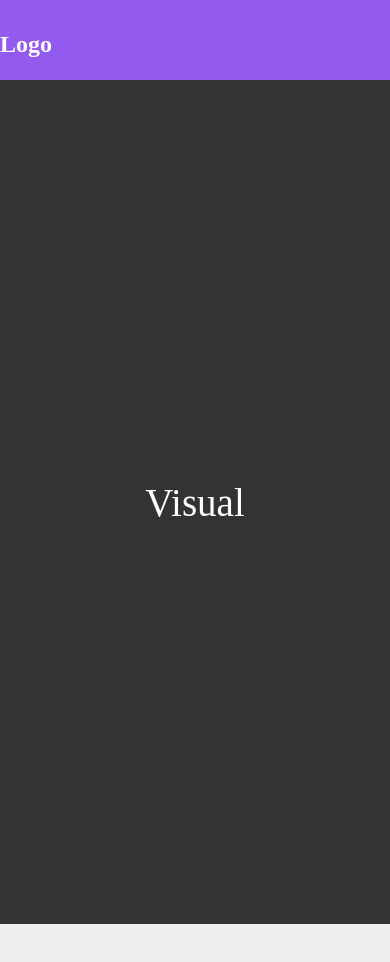
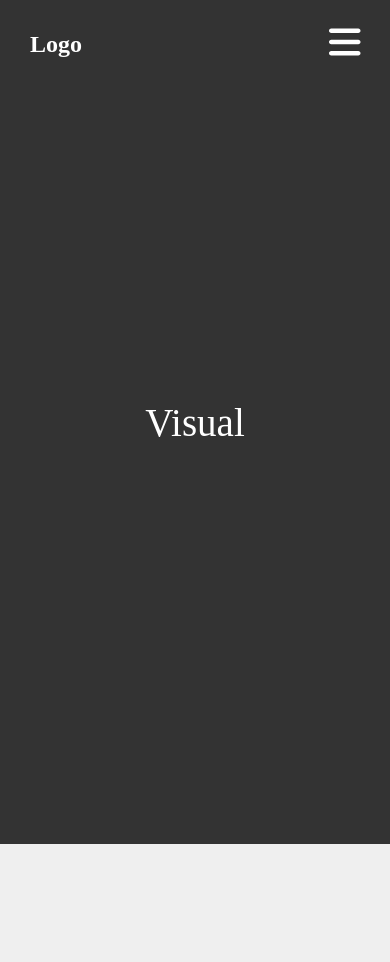
Before and after one commit to HumanJSEngine/profile, a React (Create React App) app: page / in a window 390 px wide. Shown: the top 962 px of the page. Built offline with nearby package versions, Linux system fonts and the light colour scheme.

Commit message:
폰트어썸 및 반응형 기초

```diff
--- a/src/App.js
+++ b/src/App.js
@@ -17,7 +17,7 @@
 function App() {
   return (
     <>
-
+{/* 동일한 컴포넌트가 출력될때 조건에 따라 하나만 출력된다 */}
       <Switch>
         <Route exact path="/">
           {/* router 값에 따라서 header props로 type="main" 전달 */}
--- a/src/components/common/Header.js
+++ b/src/components/common/Header.js
@@ -1,6 +1,11 @@
 import React from "react";
 import { Link, NavLink } from "react-router-dom";
 import "../../scss/style.scss";
+import { FontAwesomeIcon } from "@fortawesome/react-fontawesome";
+import { faBars } from "@fortawesome/free-solid-svg-icons";
+
+//node modules 폴더
+// FontAwesome 적용
 /*
  a 태그 href를 이용하면 페이지갱신
  Link 컴포넌트를 이용하면 컴포넌트 갱신(SPA)
@@ -10,14 +15,13 @@
  : 객체를 이용해서 포커스 스타일 적용
  :activeStyle="CSS객체" 이라는 props에 적용
  : to="URI" props는 필수
-
 */
 
-const Header = () => {
+const Header = (props) => {
   const active = {color:'skyblue'};
 
   return (
-    <header>
+    <header className={props.type}>
       <div className="inner">
         <h1>
           <Link to="/">Logo</Link>
@@ -42,6 +46,7 @@
             <NavLink activeStyle={active} to="/join">Join</NavLink>
           </li>
         </ul>
+        <FontAwesomeIcon icon={faBars} className="fa-bars"/>
       </div>
     </header>
   );
--- a/src/scss/common/_header.scss
+++ b/src/scss/common/_header.scss
@@ -32,5 +32,39 @@
         }
       }
     }
+
+    .fa-bars {
+      display: none;
+      position: absolute;
+      right: 30px;
+      bottom: 20px;
+      font-size: 36px;
+      color: #fff;
+    }
+  }
+  &.main {
+    position: absolute;
+    top: 0;
+    left: 0;
+    z-index: 0;
+    background: transparent;
   }
 }
+
+// tablet
+@media screen and (max-width: $tablet) {
+  header {
+    .inner {
+      width: 100%;
+      h1 {
+        left: 30px;
+      }
+      #gnb {
+        display: none;
+      }
+      .fa-bars {
+        display: block;
+      }
+    }
+  }
+}
--- a/src/scss/style.scss
+++ b/src/scss/style.scss
@@ -1,5 +1,8 @@
 @import url('https://fonts.googleapis.com/css2?family=Noto+Sans+KR:wght@100;300;400;500;700;900&display=swap');
-
+// 화면 반응형 기준픽셀
+// scss에서는 글로벌 변수 만들기
+$tablet:1180px;
+$mp:540px;
 
 // common
 @import "common/header";
```
